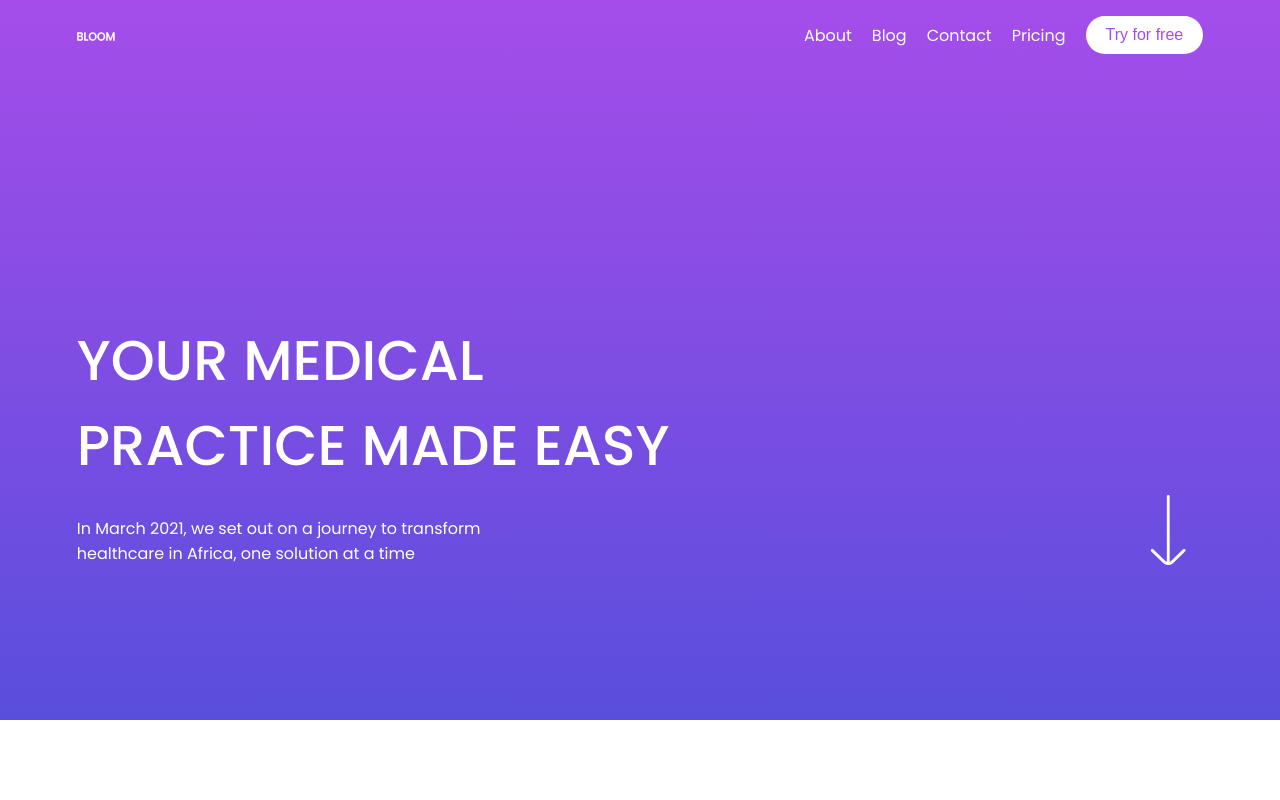
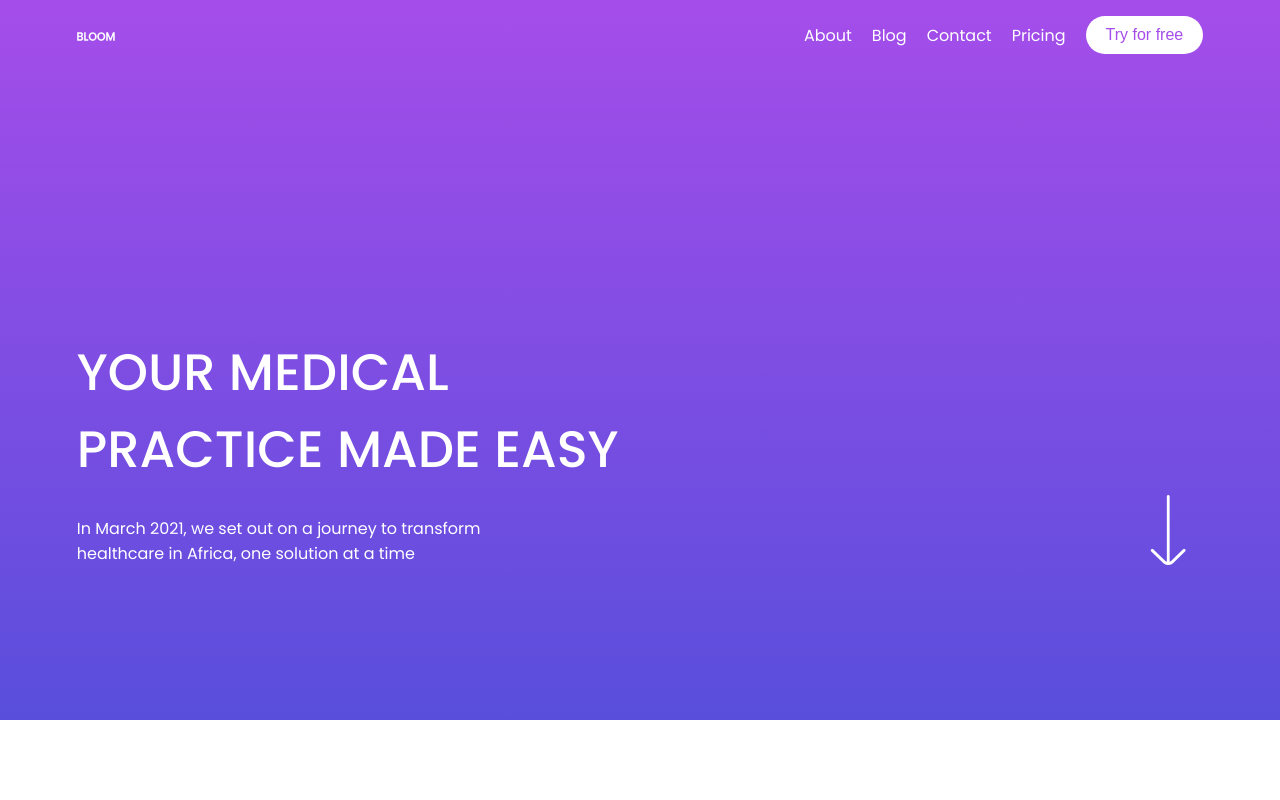
Before and after one commit to Lovethrech/BLOOM-Chel, a Vue app: page / in a window 1280 px wide. Shown: the top 800 px of the page. Built offline with nearby package versions, Linux system fonts and the light colour scheme.

Commit message:
...working on home-about section component.

```diff
--- a/src/components/home/hero/HomeHeroMainDescTitleText.vue
+++ b/src/components/home/hero/HomeHeroMainDescTitleText.vue
@@ -9,7 +9,7 @@
 <style scoped>
 .home-hero-main-desc-title-text-main-ctn-name{
     color:#ffffff;
-    font-size: 56px;
+    font-size: 4vw;
     font-weight: 500;
     text-transform: uppercase;
 }
```
